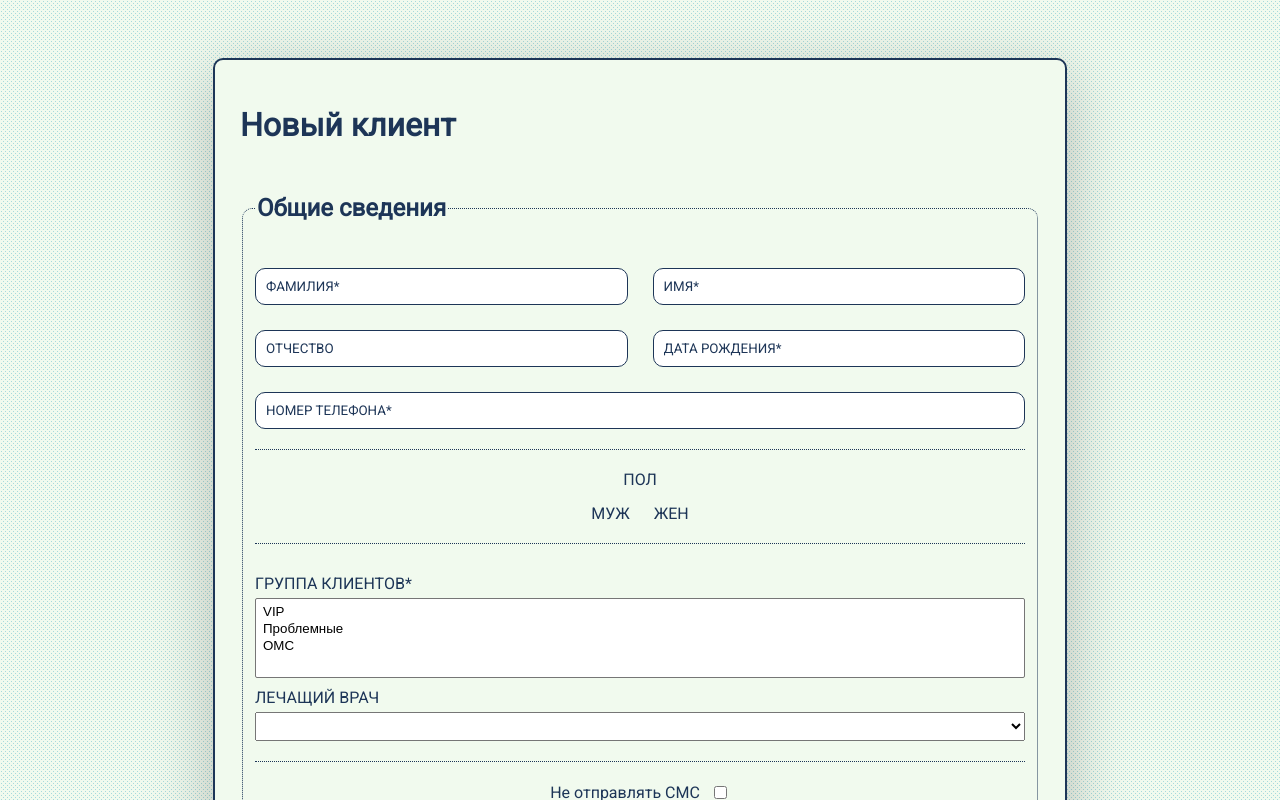
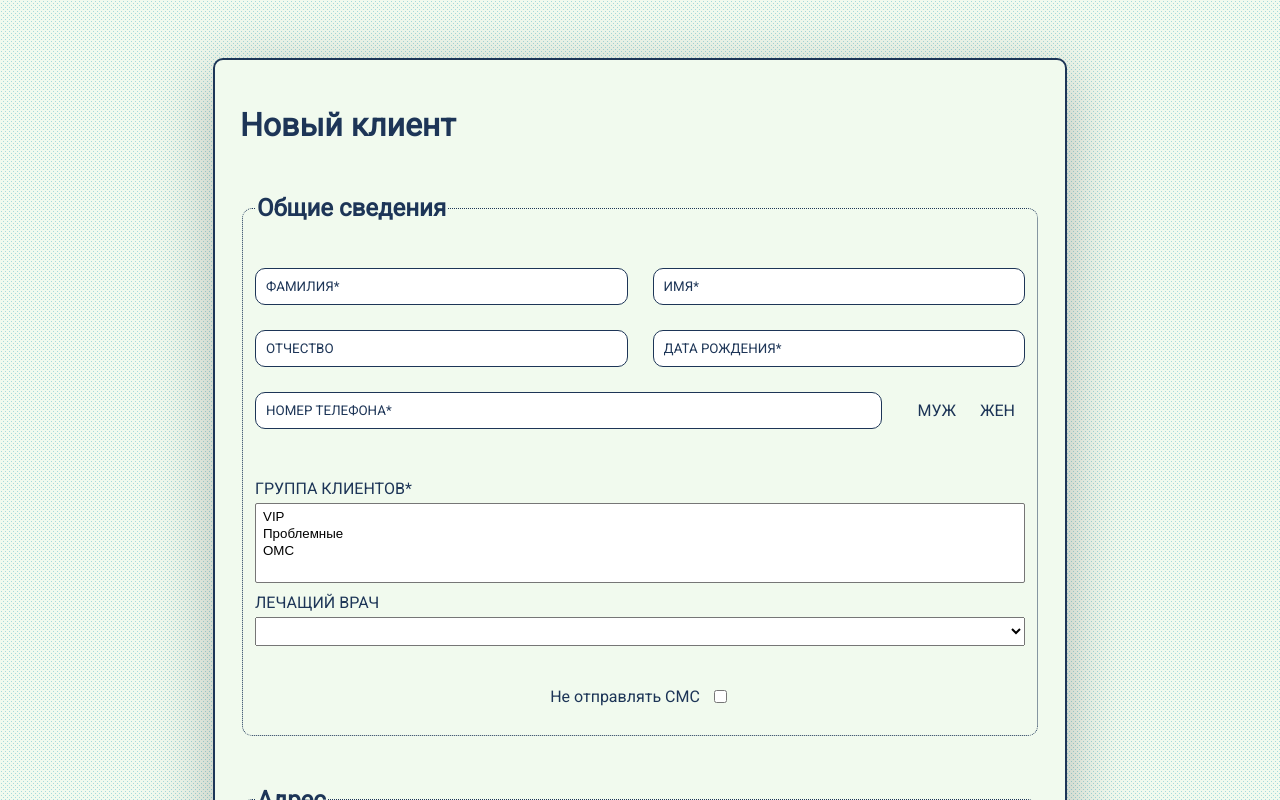
Before and after one commit to sol-un/medods-test-task-form, a Vue app: page / in a window 1280 px wide. Shown: the top 800 px of the page. Built offline with nearby package versions, Linux system fonts and the light colour scheme; the HTML template or start-up script is replaced by a standard one.

Commit message:
Remove blank space around sex selector

```diff
--- a/src/App.vue
+++ b/src/App.vue
@@ -40,9 +40,6 @@
               :value="phone"
               @input="phone = $event"
             />
-          </div>
-          <div class="form-group text-align-center">
-            <span class="text-transform-uppercase">Пол</span>
             <div class="radio-group">
               <Radio
                 :name="'sex'"
@@ -77,7 +74,7 @@
               :firstOptionEmpty="true"
             />
           </div>
-          <div class="form-group last">
+          <div class="form-group">
             <Checkbox
               :label="'Не отправлять СМС'"
               :id="'noSms'"
@@ -312,11 +309,6 @@ fieldset {
 
 .form-group {
   @include py(20px);
-  border-bottom: 1px dotted $prussian-blue;
-
-  &.last {
-    border-bottom: 0;
-  }
 }
 
 .text-inputs-group {
@@ -324,12 +316,11 @@ fieldset {
   flex-wrap: wrap;
   grid-row-gap: 25px;
   grid-column-gap: 25px;
+  align-items: center;
 }
 
 .radio-group {
-  @include mx(auto);
-  @include mt(15px);
-  width: fit-content;
+  align-self: center;
 }
 
 .text-transform-uppercase {
--- a/src/components/Radio.vue
+++ b/src/components/Radio.vue
@@ -32,9 +32,8 @@ export default {
 @import "../scss/colors.scss";
 
 label {
+  @include uppercase;
   @include p(10px);
-  @include uppercase;
-  position: relative;
   text-transform: uppercase;
 
   &:hover {
--- a/src/components/TextField.vue
+++ b/src/components/TextField.vue
@@ -94,11 +94,13 @@ export default {
 }
 
 .form-text-input {
+  position: relative;
   flex: 1 1 350px;
 }
 
 .error {
   @include ml(10px);
+  position: absolute;
   color: $imperial-red;
   font-size: 10px;
 }
```
Also changed, not shown: 7 other files (tests, documents, lock files or other folders).
